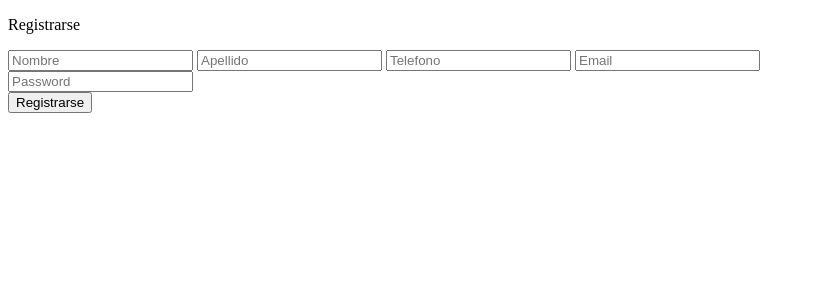
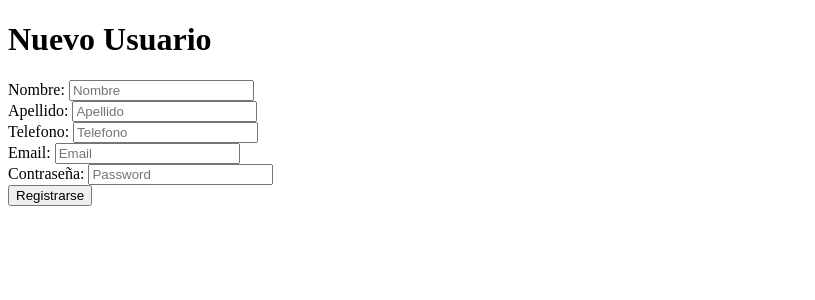
Before and after one commit to brun0fz/TPFinal4, a PHP site: template TPFinal/Views/registro.php in a window 1280 px wide. Shown: the top 300 px of the page, without its empty margins (0-815 px from the left). Run offline with PHP 8.4, Linux system fonts and the light colour scheme; the template is opened without the code that fills it, so the values that code supplies are empty; some libraries are stand-ins or nearby versions.

Commit message:
registro.php cambio

```diff
--- a/TPFinal/Views/home.php
+++ b/TPFinal/Views/home.php
@@ -10,9 +10,8 @@ include('header.php');
             <input type="password" name="password" placeholder="Password" required><br>
             <button type="submit">Login</button>
         </form>
-        <form action="">
-            <button type="submit">Register</button>
-        </form>
+        <a href="<?php echo  FRONT_ROOT."Home/Registro/1"?>">Registrarse como Dueño</a><br>
+        <a href="<?php echo  FRONT_ROOT."Home/Registro/2"?>">Registrarse como Guardian</a>
     </div>
 </div>
 
--- a/TPFinal/Views/layout/styles/layout.css
+++ b/TPFinal/Views/layout/styles/layout.css
@@ -0,0 +1,8 @@
+.home {
+  display: flex;
+  justify-content: center;
+  align-items: center;
+  text-align: center;
+  height: 95vh;
+  border: 3px solid green;
+}
--- a/TPFinal/Views/registro.php
+++ b/TPFinal/Views/registro.php
@@ -3,13 +3,27 @@ include('header.php');
 ?>
 
 <div class="registro">
-    <p>Registrarse</p>
-    <form action="" method="">
-        <input type="text" name="nombre" placeholder="Nombre" required>
-        <input type="text" name="apellido" placeholder="Apellido" required>
-        <input type="text" name="telefono" placeholder="Telefono" required pattern="{0,9}">
+    <h1>Nuevo Usuario</h1>
+    <?php if($type==1){ ?>
+        <form action="<?php echo FRONT_ROOT."Duenio/Add"?>" method="POST">
+    <?php }
+    else{ ?>
+        <form action="<?php echo FRONT_ROOT."Guardian/Add" ?>" method="POST">
+    <?php } ?>
+        <label for="nombre">Nombre:</label>
+        <input type="text" name="nombre" placeholder="Nombre" required><br>
+        <label for="apellido">Apellido:</label>
+        <input type="text" name="apellido" placeholder="Apellido" required><br>
+        <label for="apellido">Telefono:</label>
+        <input type="text" name="telefono" placeholder="Telefono" required pattern="{0,9}"><br>
+        <label for="apellido">Email:</label>
         <input type="email" name="email" placeholder="Email" required><br>
+        <label for="apellido">Contraseña:</label>
         <input type="password" name="password" placeholder="Password" required><br>
+        <?php if($type==2){ ?>
+            <label for="apellido">Direccion:</label>
+            <input type="text" name="direccion" placeholder="Direccion" required>
+        <?php } ?>
         <button type="submit">Registrarse</button>
     </form>
 </div>
```
